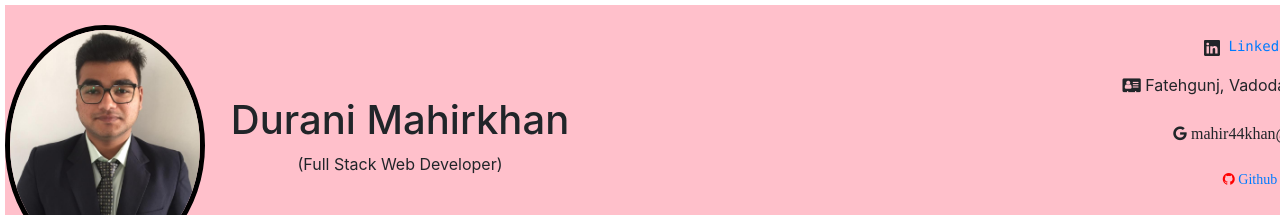
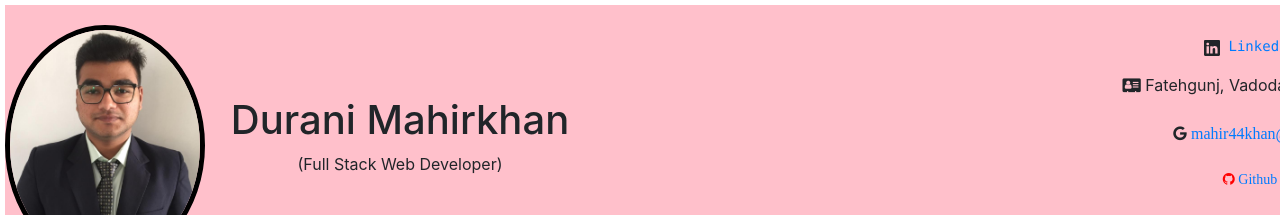
Before and after one commit to mktech9/mahirResume.github.io, a plain HTML site: page index.html in a window 1280 px wide. Shown: the top 215 px of the page. Drawn offline with nearby package versions, Linux system fonts and the light colour scheme.

Commit message:
Update index.html

```diff
--- a/index.html
+++ b/index.html
@@ -33,7 +33,7 @@
             Vadodara - 390002</pre>
             <br>
             <br>
-            <i class="fa fa-google">  mahir44khan@gmail</i><br>
+            <i class="fa fa-google"><a href="mahir44khan@gmail.com" target="_blank">  mahir44khan@gmail</a></i><br>
             <br>
             <pre><i class="fa fa-github" style="color:red"><a href="https://github.com/mktech9" target="_blank"> Github</a></i></pre> </div>
         </div>
```
